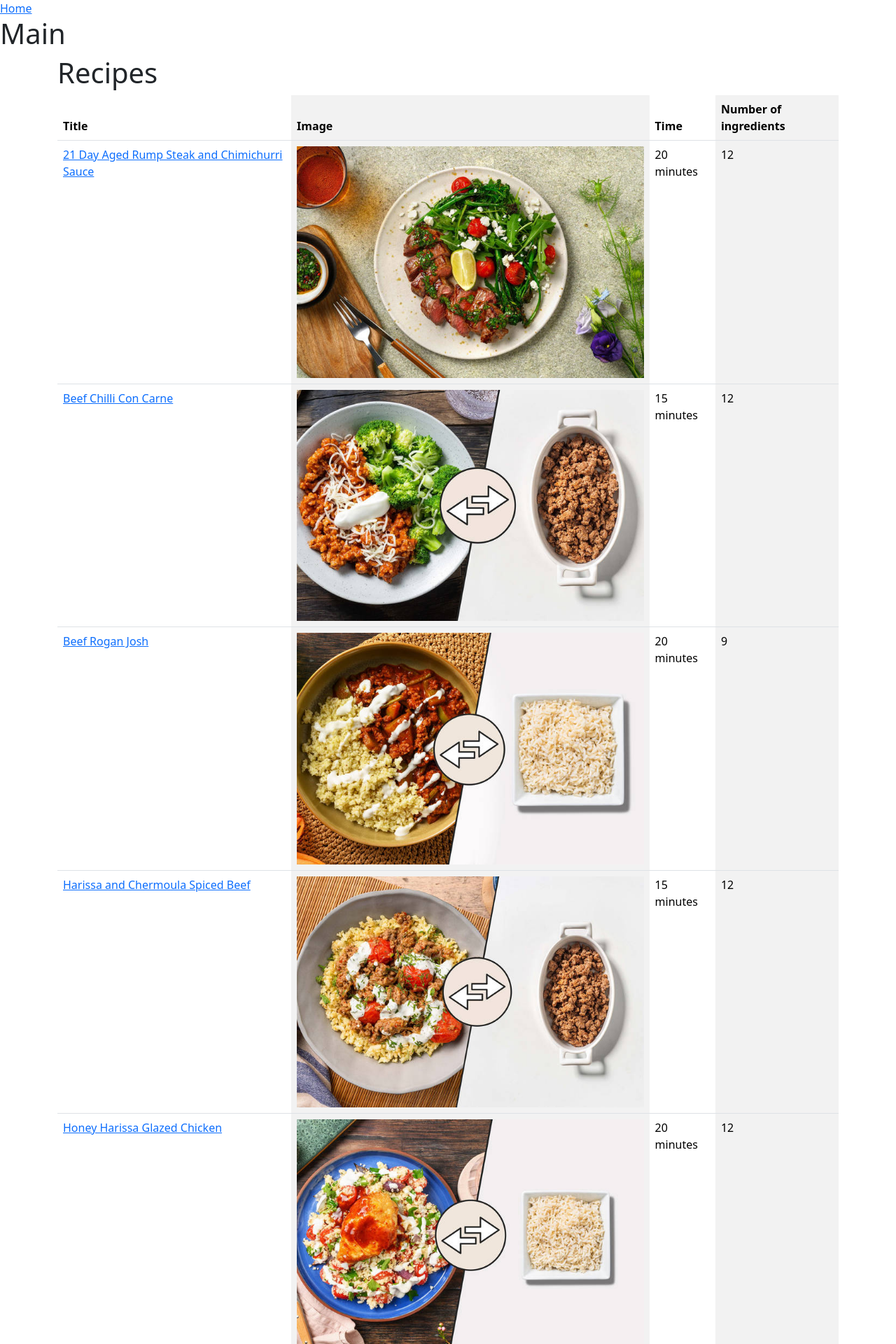
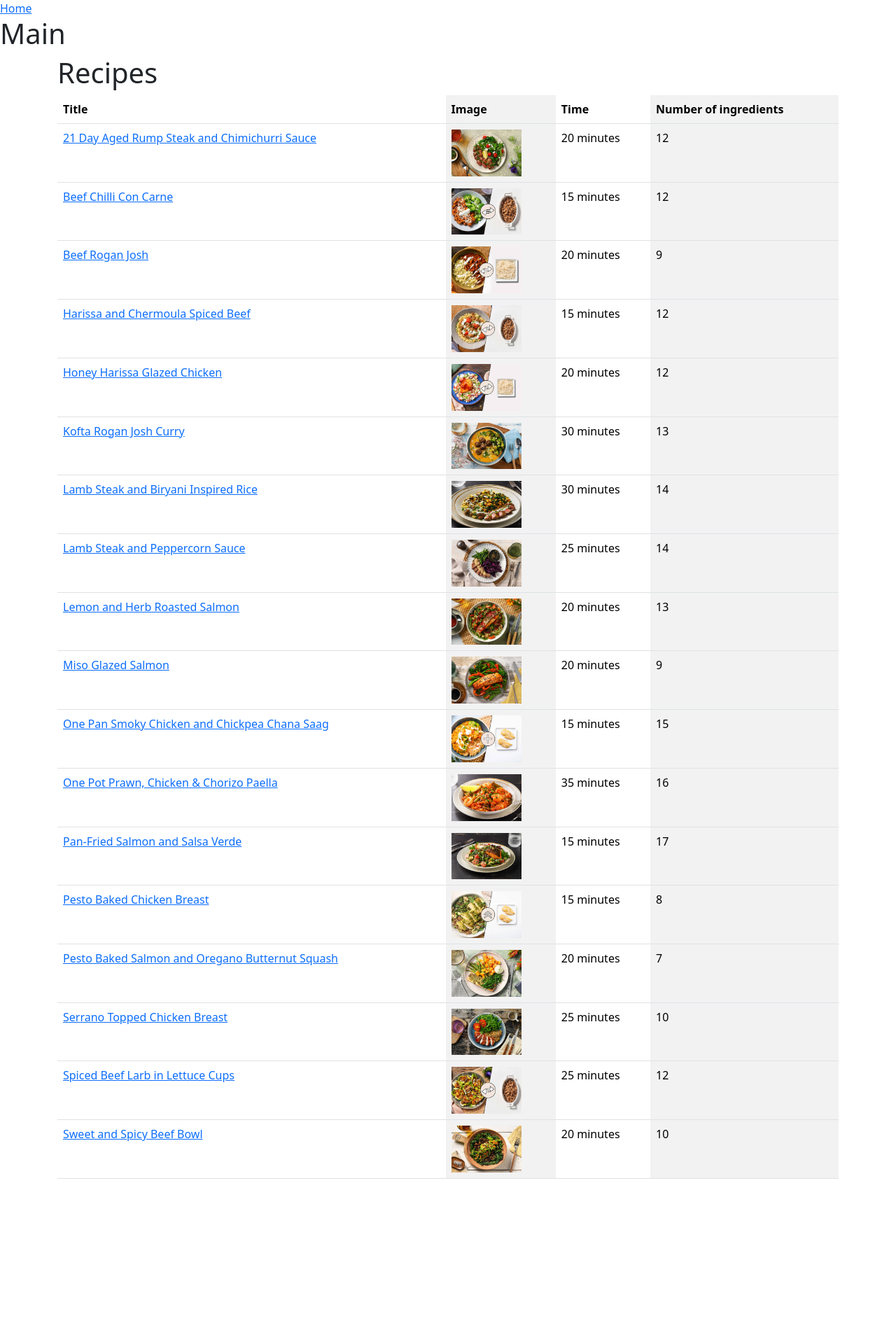
Before and after one commit to r1ch/recipes, a Jekyll site: the page built from index.md, in a window 1280 px wide. Shown: the top 1920 px of the page at 70% size. Built offline with Jekyll 4.4.1, drawn with Linux system fonts in a browser that asks for light colours; after the commit the page ends 1700 px from its top, so only the background shows below that.

Commit message:
Update index.md

```diff
--- a/index.md
+++ b/index.md
@@ -21,7 +21,7 @@
               {%- assign ingredients = recipe_data.ingredients -%}
           <tr>
             <td><a href="{{ recipe.url | relative_url }}">{{ recipe.title }}</a></td>
-            <td><img class="img-fluid" src="/images/{{ recipe.slug }}.jpg"></td>
+            <td><img style="max-width:100px" class="img-fluid" src="/images/{{ recipe.slug }}.jpg"></td>
             <td>{{ recipe_data.totalTime | replace: "PT", "" | replace: "M", " minutes"  }}</td>
             <td>{{ ingredients | size }}</td>
           </tr>
```
